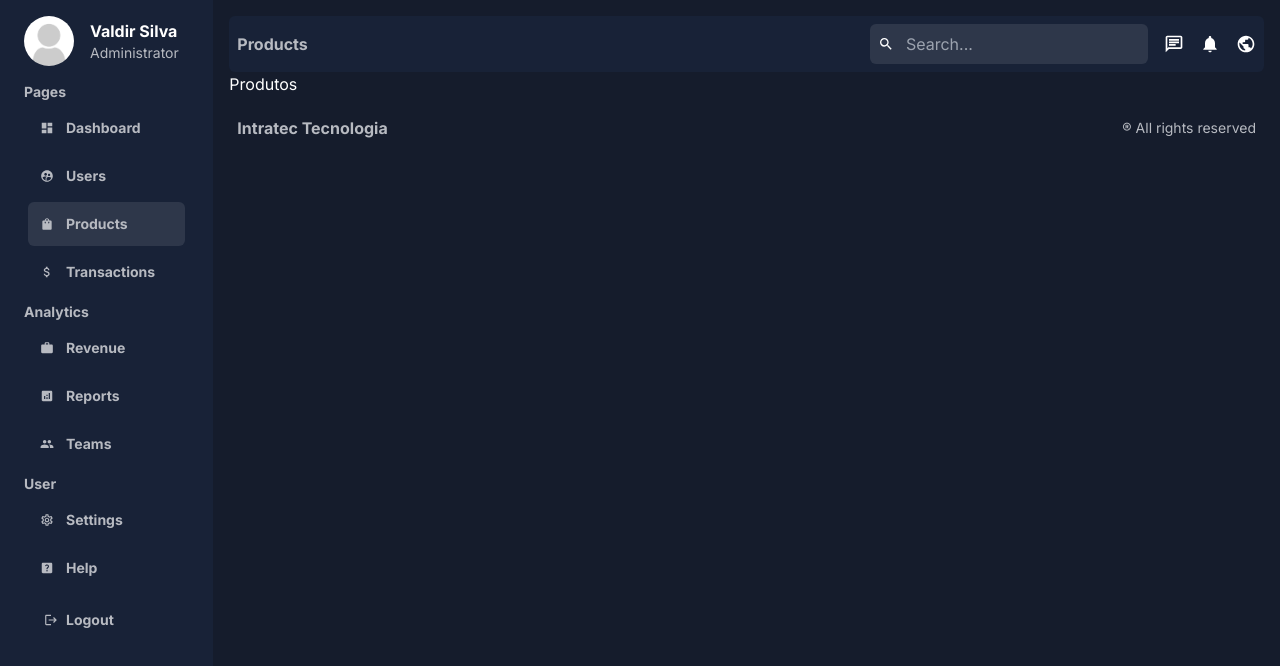
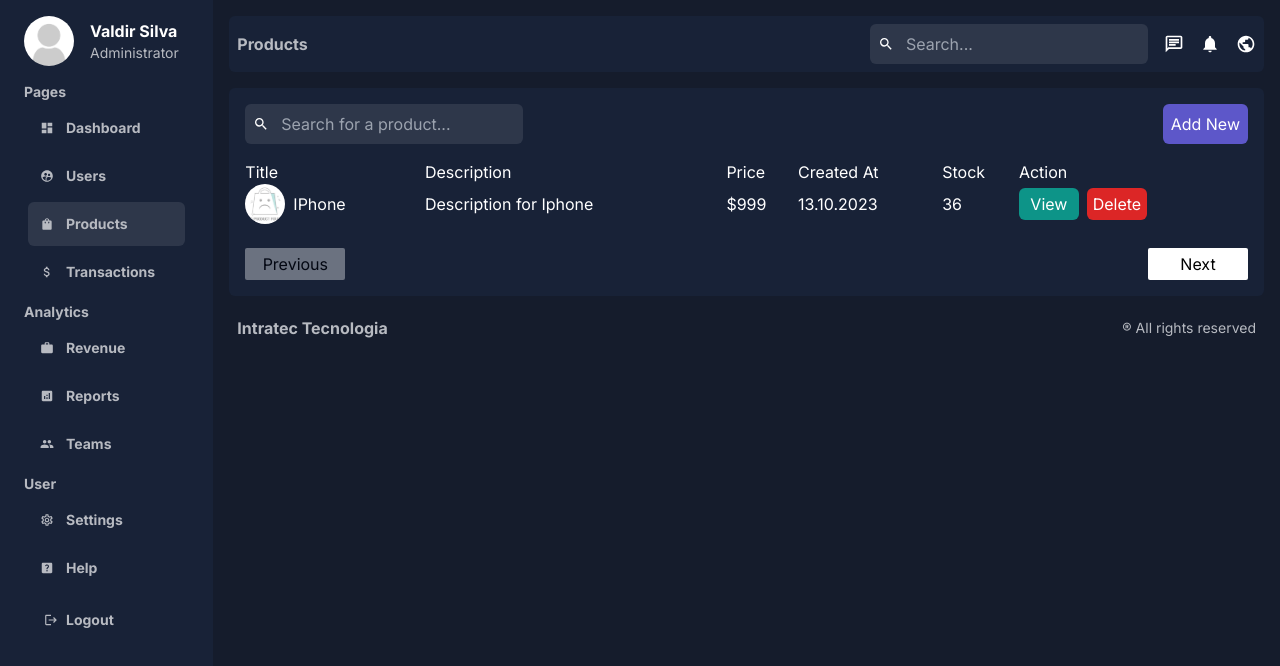
Before and after one commit to valdir-ti/admin, a Next.js app: page /dashboard/products in a window 1280 px wide. Shown: the top 666 px of the page. Built offline with nearby package versions, Linux system fonts and the light colour scheme.

Commit message:
feat: create users and products page

```diff
--- a/src/app/dashboard/products/page.tsx
+++ b/src/app/dashboard/products/page.tsx
@@ -1,5 +1,72 @@
+import Pagination from "@/app/ui/dashboard/pagination/pagination";
+import Search from "@/app/ui/dashboard/search/search";
+import Image from "next/image";
+import Link from "next/link";
+
 export default function Home() {
   return (
-    <div>Produtos</div>
+    <div className="mt-4 bg-[--bgSoft] p-4 rounded-md">
+      <div className="flex items-center justify-between mb-4">
+        <Search placeholder="Search for a product..." />
+        <Link href="/dashboard/users/add">
+          <button
+            className="p-2 bg-[--purpleColor] rounded-md text-white border-0 cursor-pointer"
+          >
+            Add New
+          </button>
+        </Link>
+      </div>
+      <table className="w-full">
+        <thead>
+          <tr>
+            <td>Title</td>
+            <td>Description</td>
+            <td>Price</td>
+            <td>Created At</td>
+            <td>Stock</td>
+            <td>Action</td>
+          </tr>
+        </thead>
+        <tbody>
+          <tr>
+            <td>
+              <div className="flex items-center gap-2">
+                <Image
+                  src="/noproduct.jpg"
+                  alt="John Doe"
+                  width={40}
+                  height={40}
+                  className="rounded-full object-cover"
+                />
+                IPhone
+              </div>
+            </td>
+            <td>Description for Iphone</td>
+            <td>$999</td>
+            <td>13.10.2023</td>
+            <td>36</td>
+            <td>
+              <div className="gap-2 flex">
+                <Link href="/">
+                  <button
+                    className="p-1 min-w-[60px] text-[--text] border-0 cursor-pointer bg-teal-600 rounded-md"
+                  >
+                    View
+                  </button>
+                </Link>
+                <Link href="/">
+                  <button
+                    className="p-1 min-w-[60px] text-[--text] border-0 cursor-pointer bg-red-600 rounded-md"
+                  >
+                    Delete
+                  </button>
+                </Link>
+              </div>
+            </td>
+          </tr>
+        </tbody>
+      </table>
+      <Pagination disabled={true}/>
+    </div>
   )
 }
--- a/src/app/dashboard/users/page.tsx
+++ b/src/app/dashboard/users/page.tsx
@@ -1,5 +1,72 @@
+import Pagination from "@/app/ui/dashboard/pagination/pagination";
+import Search from "@/app/ui/dashboard/search/search";
+import Image from "next/image";
+import Link from "next/link";
+
 export default function Home() {
   return (
-    <div>Usuários</div>
+    <div className="mt-4 bg-[--bgSoft] p-4 rounded-md">
+      <div className="flex items-center justify-between mb-4">
+        <Search placeholder="Search for a user..." />
+        <Link href="/dashboard/users/add">
+          <button
+            className="p-2 bg-[--purpleColor] rounded-md text-white border-0 cursor-pointer"
+          >
+            Add New
+          </button>
+        </Link>
+      </div>
+      <table className="w-full">
+        <thead>
+          <tr>
+            <td>Name</td>
+            <td>Email</td>
+            <td>Created At</td>
+            <td>Role</td>
+            <td>Status</td>
+            <td>Action</td>
+          </tr>
+        </thead>
+        <tbody>
+          <tr>
+            <td>
+              <div className="flex items-center gap-2">
+                <Image
+                  src="/noavatar.png"
+                  alt="John Doe"
+                  width={40}
+                  height={40}
+                  className="rounded-full object-cover"
+                />
+                John Doe
+              </div>
+            </td>
+            <td>john@mail.com</td>
+            <td>13.10.2023</td>
+            <td>Admin</td>
+            <td>Active</td>
+            <td>
+              <div className="gap-2 flex">
+                <Link href="/">
+                  <button
+                    className="p-1 text-[--text] border-0 cursor-pointer bg-teal-600 rounded-md"
+                  >
+                    View
+                  </button>
+                </Link>
+                <Link href="/">
+                  <button
+                    className="p-1 text-[--text] border-0 cursor-pointer bg-red-600 rounded-md"
+                  >
+                    Delete
+                  </button>
+                </Link>
+              </div>
+            </td>
+          </tr>
+        </tbody>
+      </table>
+      <Pagination disabled={true}/>
+    </div>
   )
 }
--- /dev/null
+++ b/src/app/ui/dashboard/pagination/pagination.tsx
@@ -0,0 +1,20 @@
+type PaginationProps = {
+    disabled: boolean
+}
+
+export default function Pagination({ disabled }: PaginationProps) {
+  return (
+    <div className="flex justify-between mt-6">
+        <button
+            className={`p-1 rounded-sm min-w-[100px] ${disabled ? 'bg-gray-500 text-gray-950' : 'bg-white text-black cursor-pointer'}`}
+        >
+            Previous
+        </button>
+        <button
+            className="p-1 cursor-pointer rounded-sm min-w-[100px] bg-white text-black"
+        >
+            Next
+        </button>
+    </div>
+  )
+}
--- /dev/null
+++ b/src/app/ui/dashboard/search/search.tsx
@@ -0,0 +1,18 @@
+import { MdSearch } from "react-icons/md"
+
+type SearchProps = {
+    placeholder: string
+}
+
+export default function Search({ placeholder }: SearchProps) {
+  return (
+    <div className='flex items-center gap-3 bg-[--bgHover] rounded-md p-2'>
+        <MdSearch />
+        <input
+            type="text"
+            placeholder={placeholder}
+            className='bg-transparent border-0 text-[--bgHover] outline-none'
+        />
+    </div>
+  )
+}
--- a/src/app/ui/globals.css
+++ b/src/app/ui/globals.css
@@ -8,6 +8,7 @@
     --text: white;
     --textSoft: #b7bac1;
     --bgHover: #2e374a;
+    --purpleColor: #5d57c9
 }
 
 * {
```
